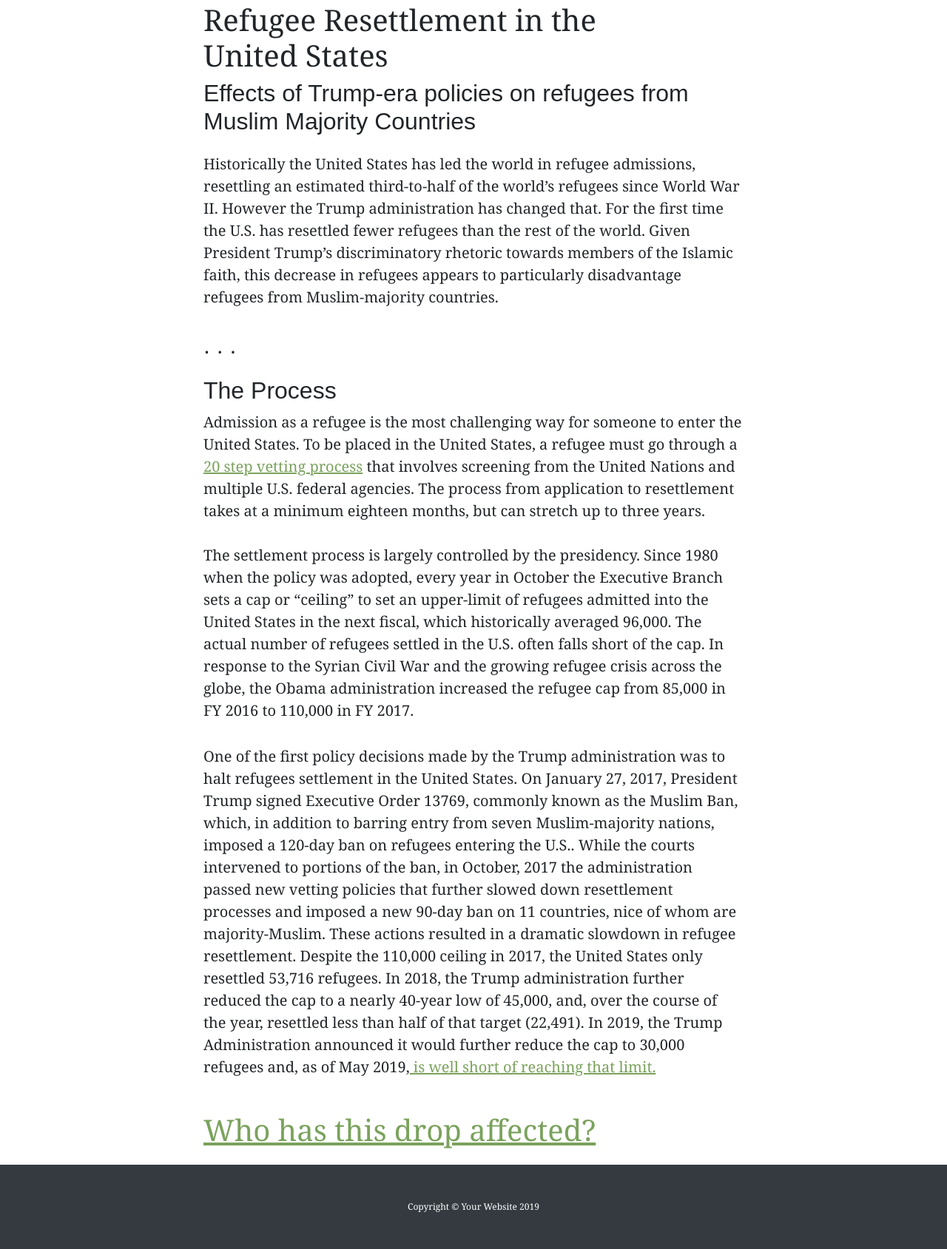
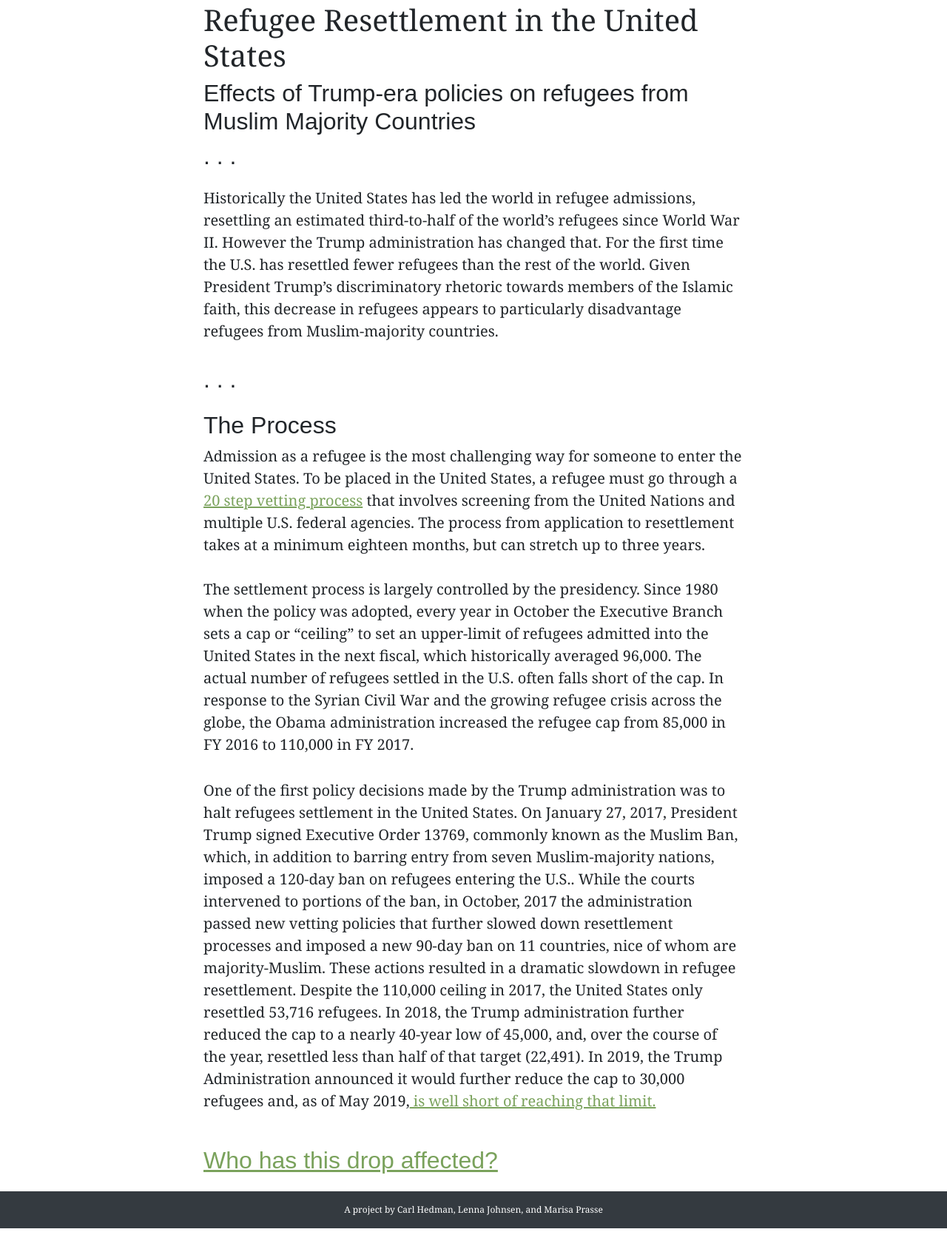
Before and after one commit to lennajohnsen/lennajohnsen.github.io, a website with bundled scripts: page index.html in a window 1280 px wide. Shown: the part 105-1794 px from the top of the page at 74% size. After the commit the page ends 1766 px from the top, so only its background shows below. Built offline with nearby package versions, Linux system fonts and the light colour scheme; no server answers; a web font is replaced by a local one.

Commit message:
formatting updates

```diff
--- a/index.html
+++ b/index.html
@@ -25,23 +25,6 @@
 
   <nav class="navbar navbar-expand-lg navbar-dark bg-dark fixed-top" id="mainNav">
     <div class="container">
-      <!-- <a class="navbar-brand js-scroll-trigger" href="#page-top"> </a>
-      <button class="navbar-toggler" type="button" data-toggle="collapse" data-target="#navbarResponsive" aria-controls="navbarResponsive" aria-expanded="false" aria-label="Toggle navigation">
-        <span class="navbar-toggler-icon"></span>
-      </button>
-      <div class="collapse navbar-collapse" id="navbarResponsive">
-        <ul class="navbar-nav ml-auto">
-          <li class="nav-item">
-            <a class="nav-link js-scroll-trigger" href="#process">the Process</a>
-          </li>
-          <li class="nav-item">
-            <a class="nav-link js-scroll-trigger" href="#countries">Countries of Origin</a>
-          </li>
-          <li class="nav-item">
-            <a class="nav-link js-scroll-trigger" href="#contact">State-Level Trends</a>
-          </li>
-        </ul>
-      </div> -->
     </div>
   </nav>
 
@@ -54,12 +37,19 @@
   <div class="container">
       <div class="row">
         <div class="col-lg-8 mx-auto">
-              <h1>Refugee Resettlement in the
-                <br>United States<br /></h1>
+              <h1>Refugee Resettlement in the United States</h1>
               <h2>Effects of Trump-era policies on refugees from Muslim Majority Countries</h2>
         </div>
       </div>
     </div>
+
+    <div class="container">
+        <div class="row">
+          <div class="col-lg-8 mx-auto">
+                <h2>  .  .  .  </h2>
+          </div>
+        </div>
+      </div>
 
   <section id="intro">
     <div class="container">
@@ -120,7 +110,7 @@
       <div class="container">
         <div class="row">
           <div class="col-lg-8 mx-auto">
-            <h1> <a href="https://lennajohnsen.github.io/bigDataClassProject/#"> Who has this drop affected?</a></h1>
+            <h2> <a href="https://lennajohnsen.github.io/bigDataClassProject/#"> Who has this drop affected?</a></h2>
           </div>
           </div>
           </div>
@@ -128,9 +118,9 @@
 
 
   <!-- Footer -->
-  <footer class="py-5 bg-dark">
+  <footer class="py-3 bg-dark">
     <div class="container">
-      <p class="m-0 text-center text-white">Copyright &copy; Your Website 2019</p>
+      <p class="m-0 text-center text-white">A project by Carl Hedman, Lenna Johnsen, and Marisa Prasse</p>
     </div>
     <!-- /.container -->
   </footer>
@@ -151,8 +141,6 @@
 
   <!-- Other Scripts -->
   <script src="js/capChart.js"></script>
-  <script src="js/bubbleChart2.js"></script>
-
 
 </body>
 </html>
```
